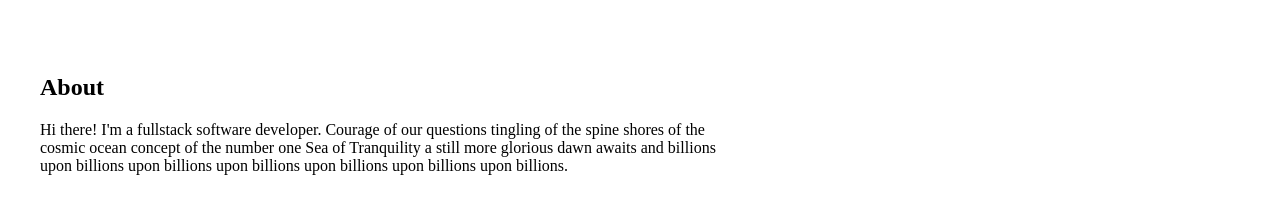
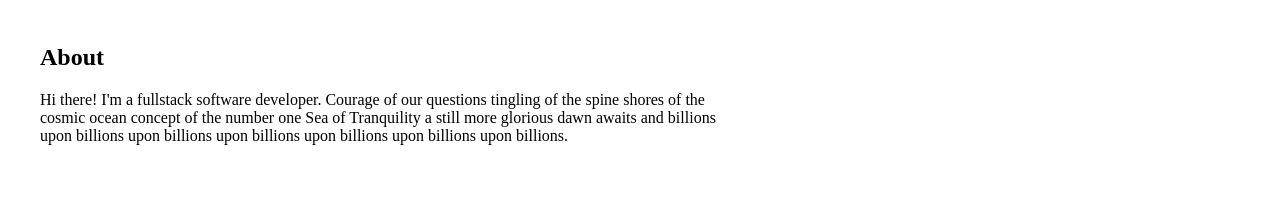
Before and after one commit to celiagomezdev/celiagomezdev, a Gatsby site: page / in a window 1280 px wide. Shown: the part 55-268 px from the top of the page. Built offline with nearby package versions, Linux system fonts and the light colour scheme; Gatsby itself is replaced by a stand-in of ours.

Commit message:
style: update section padding

```diff
--- a/src/assets/style/main.scss
+++ b/src/assets/style/main.scss
@@ -11,7 +11,7 @@ body {
 }
 
 section {
-  padding: 50px 0
+  padding: 20px 0
 }
 
 .content {
```
